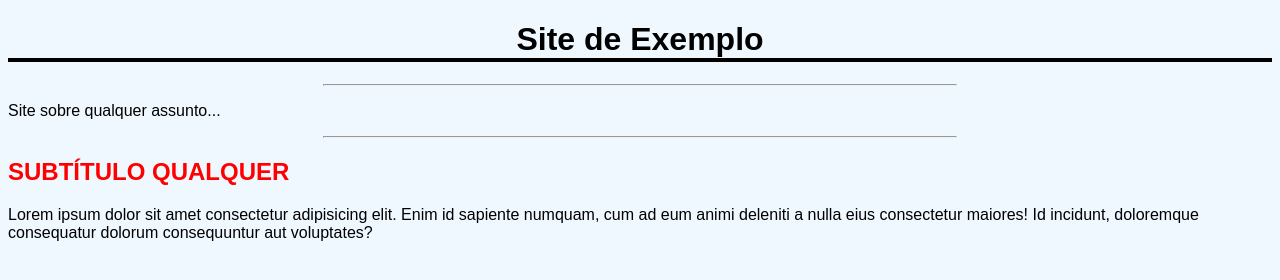
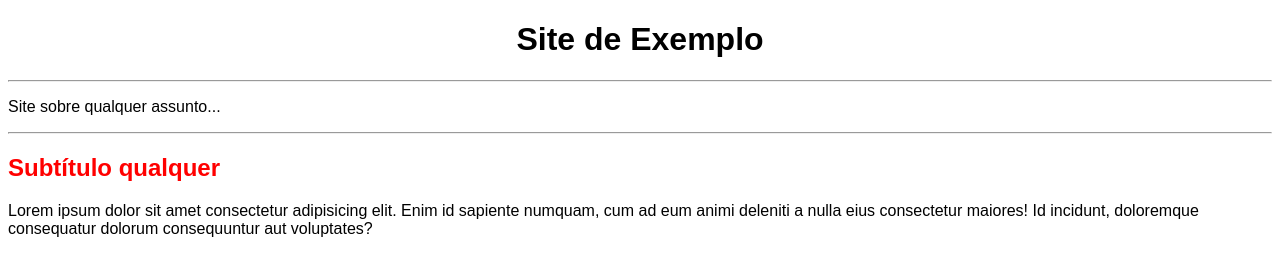
Before and after one commit to MatheusSetmaier/projeto-site, a plain HTML site: page index.html in a window 1280 px wide. Drawn offline with Linux system fonts and the light colour scheme.

Commit message:
Revert "Modificas regras CSS"
This reverts commit afd8a8f3696f30448dd07260ca49a3e9011db3a6.

```diff
--- a/css/style.css
+++ b/css/style.css
@@ -1,19 +1,5 @@
- body {
-    font-family: Arial, sans-serif;
-    background-color: aliceblue;
-}
+ body { font-family: Arial, sans-serif; }
 
- h1 {
-    text-align: center;
-    border-bottom: solid 4px;
- }
+ h1 { text-align: center; }
 
- h2 {
-    color: red;
-    text-transform: uppercase;
- }
-
- hr {
-    width: 50%;
-    margin: auto;
- }
+ h2 { color: red; }
```
